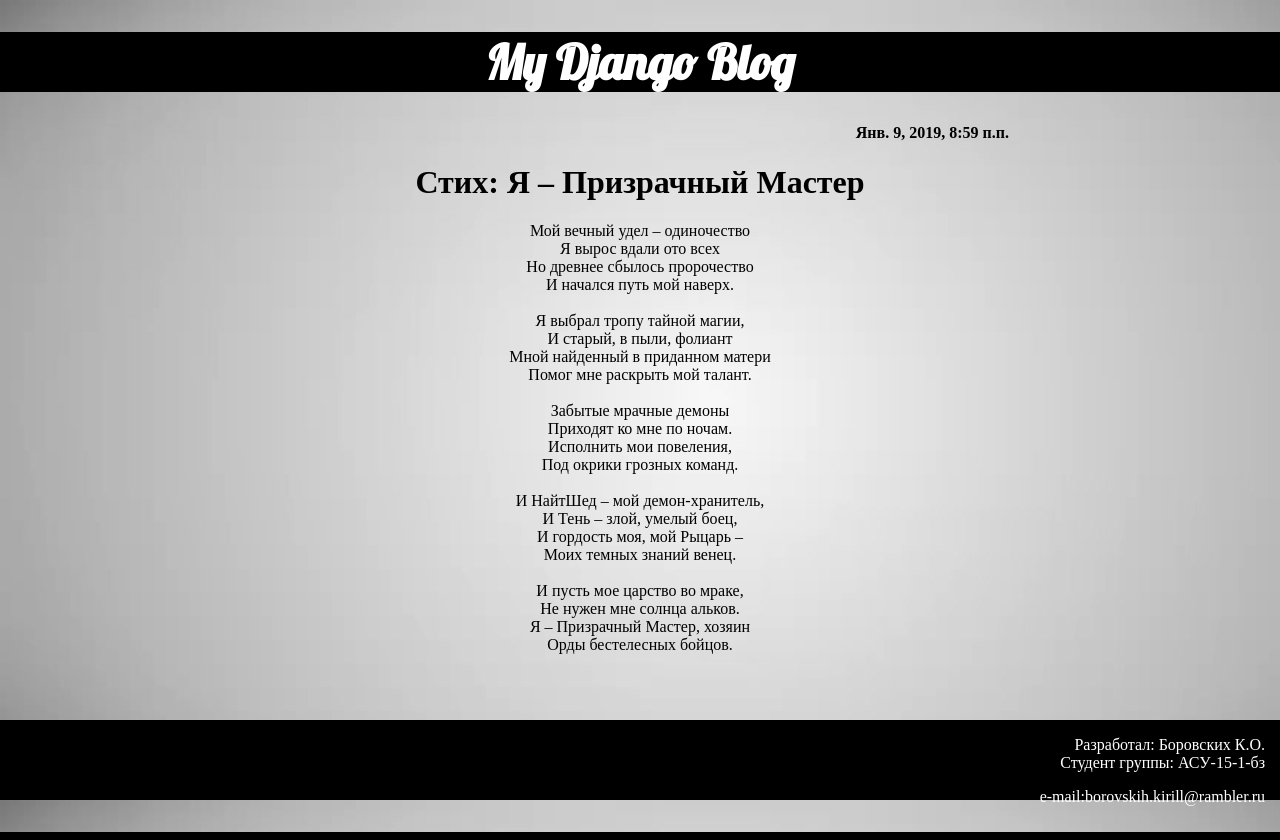
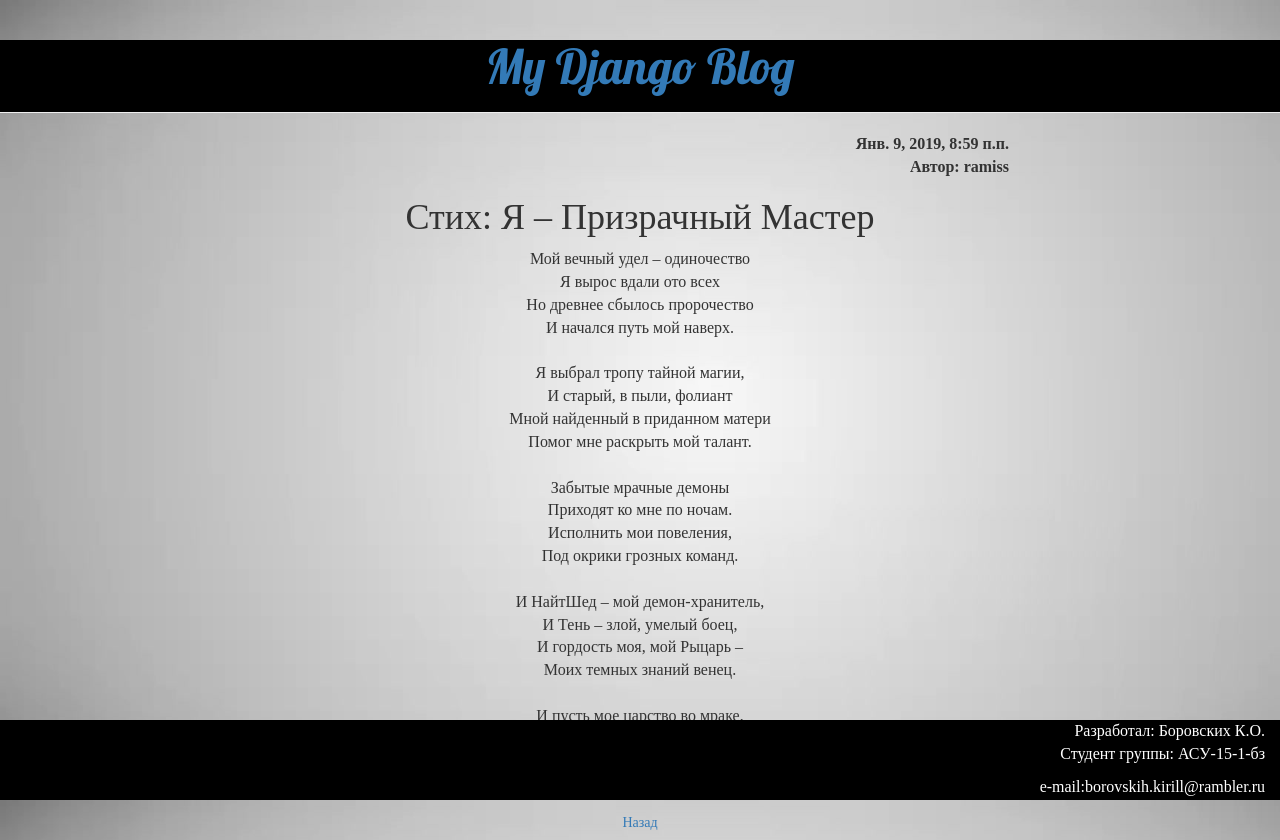
Before and after one commit to RamissRen/NewBlog, a Django app: page /post/1/ in a window 1280 px wide. Run offline with Django 3.2, Linux system fonts and the light colour scheme; data comes from the database, SQL or seed files in the repository; both versions use the stored data as it was after the commit; some libraries are stand-ins or nearby versions.

Commit message:
Modified templates for HTML pages, as well as a CSS file.

```diff
--- a/blog/static/css/blog.css
+++ b/blog/static/css/blog.css
@@ -9,6 +9,8 @@
     background: url(/static/images/fon2.jpg);
     background-size: cover;
     background-color: #c7b39b;
+    font-family: Times New Roman;
+    font-size: 16px;
 }
 
 .page {
@@ -62,7 +64,7 @@
     margin-right: 15px;
 }
 
-.published, {
+.published {
     text-align: right;
     margin-right: 15px;
 }
--- a/blog/templates/blog/base.html
+++ b/blog/templates/blog/base.html
@@ -3,6 +3,8 @@
 <html lang="en">
 <head>
   <meta charset="UTF-8">
+  <link rel="stylesheet" href="//maxcdn.bootstrapcdn.com/bootstrap/3.2.0/css/bootstrap.min.css">
+  <link rel="stylesheet" href="//maxcdn.bootstrapcdn.com/bootstrap/3.2.0/css/bootstrap-theme.min.css">
   <link href="https://fonts.googleapis.com/css?family=Lobster&subset=latin,cyrillic" rel="stylesheet" type="text/css">
   <link rel="stylesheet" href="{% static 'css/blog.css' %}">
   <title>MyBlog</title>
@@ -12,7 +14,7 @@
 <div class="page">
 
         <div class="page-header">
-                <h1>My Django Blog</h1>
+                <h1><a href="/">My Django Blog</a></h1>
         </div>
         <div class="content">
         {% block content %}
--- a/blog/templates/blog/post_detail.html
+++ b/blog/templates/blog/post_detail.html
@@ -3,9 +3,14 @@
 {% block content %}
     <div class="post-detail">
         {% if post.published_date %}
-            <div class="date"><strong>{{ post.published_date }}</strong></div>
+            <div class="date"><strong>{{ post.published_date }} <br> Автор: {{ post.author }}</strong></div>
         {% endif %}
         <h1>{{ post.title }}</h1>
         <p>{{ post.text|linebreaksbr }}</p>
+
     </div>
+    <div class="text-center">
+         <a class="btn btn-link" href="/" role="button">Назад</a>
+    </div>
+
 {% endblock %}
--- a/blog/templates/blog/post_list.html
+++ b/blog/templates/blog/post_list.html
@@ -4,8 +4,8 @@
     {% for post in posts %}
         <div class="post">
             <h2><a href="{% url 'post_detail' pk=post.pk %}">{{ post.title }}</a></h2>
-            <p>{{ post.text|linebreaksbr }}</p>
-            <p class="published"><strong>published: {{ post.published_date }}</strong></p>
+            <p>{{ post.text|linebreaksbr|truncatechars:150 }} <a href="{% url 'post_detail' pk=post.pk %}"> Читать далее...</a></p>
+            <p class="published"><strong>Опубликован: {{ post.published_date }} <br> Автор: {{ post.author }}</strong></p>
         </div>
     {% endfor %}
 {% endblock %}
```
Also changed, not shown: blog/form.py (deleted), db.sqlite3.
